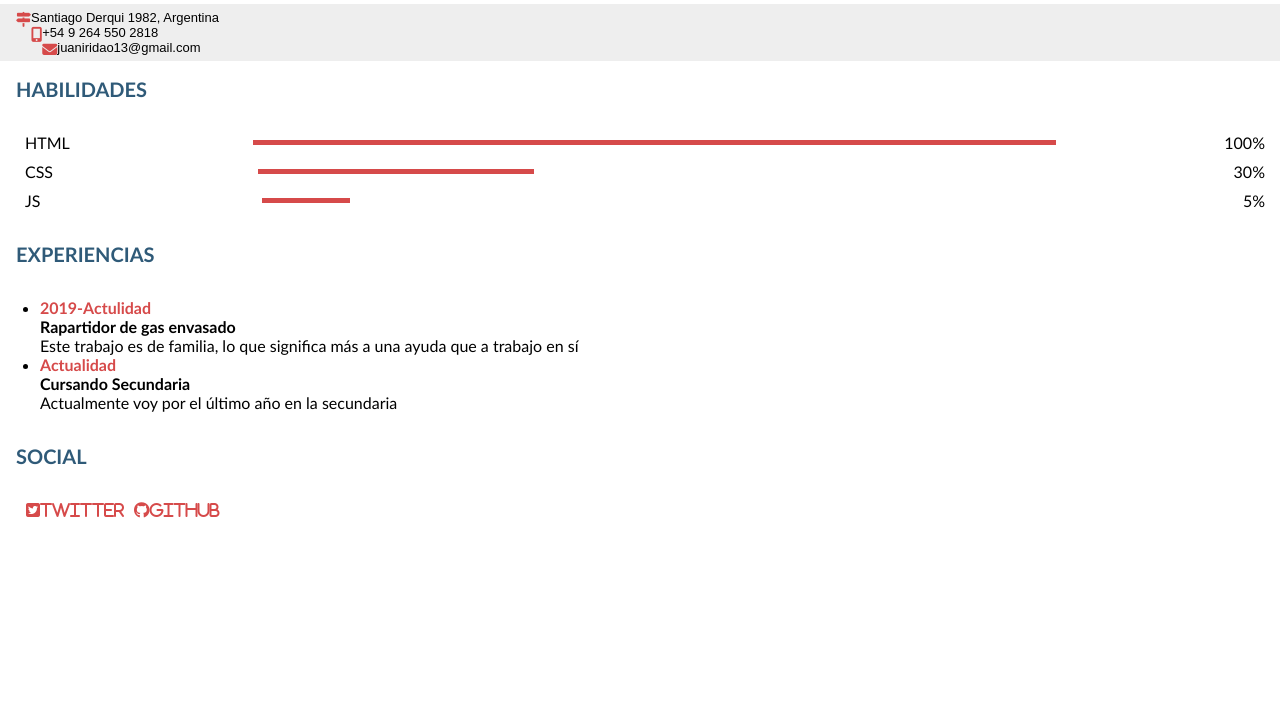
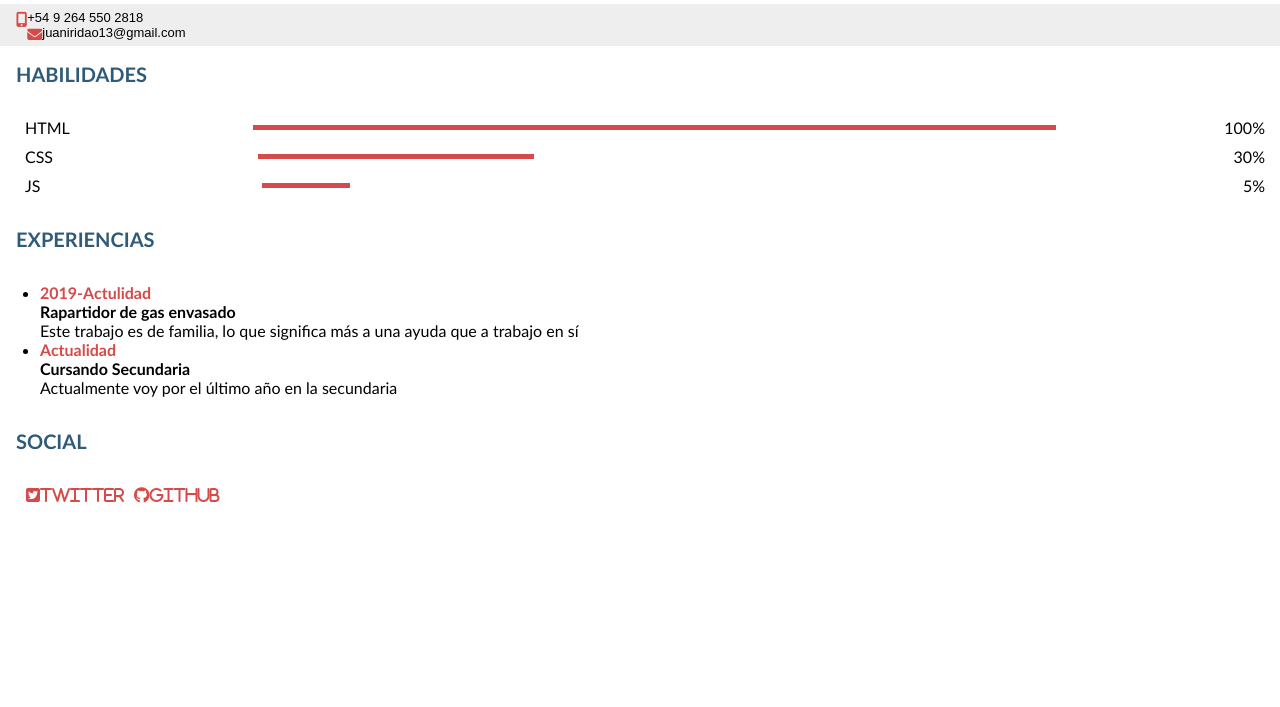
Before and after one commit to JuaRii/My-CV, a plain HTML site: page index.html in a window 1280 px wide. Shown: the part 93-800 px from the top of the page. Drawn offline with nearby package versions, Linux system fonts and the light colour scheme.

Commit message:
Cambios de Informacion

```diff
--- a/index.html
+++ b/index.html
@@ -18,12 +18,6 @@
         </div>
         <!--Contact Information-->
         <div class="contactinfo">
-            <div class="icon">
-                <div class="fas fa-map-signs"></div>
-            </div>
-            <div class="data">
-                Santiago Derqui 1982, Argentina
-            </div>
             <div class="icon">
                 <div class="fas fa-mobile-alt"></div>
             </div>
```
